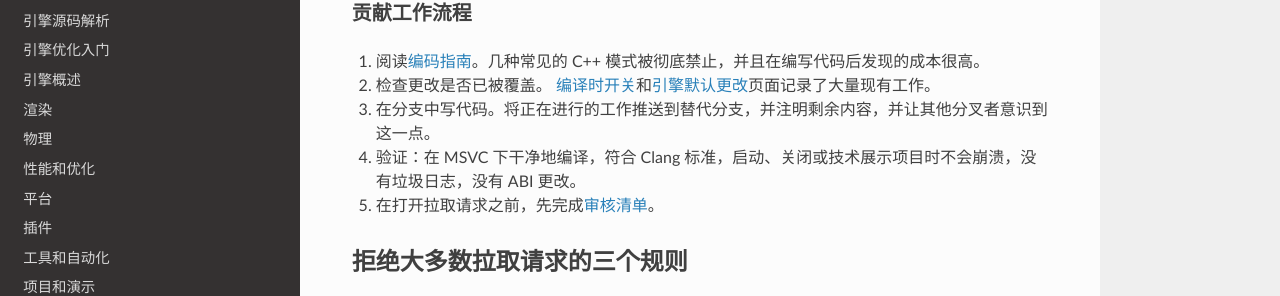
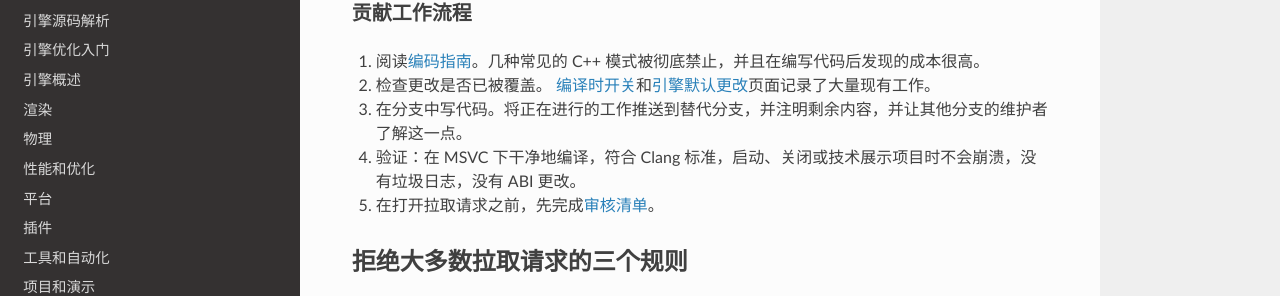
Before and after one commit to OpenHUTB/cpp, an MkDocs documentation site: the page built from docs/optimization/Contributing/Contributing.md, in a window 1280 px wide and 900 px high, scrolled down 519 px. Shown: the part 158-454 px from the top of the window. Built offline with MkDocs 1.6.1, drawn with Linux system fonts in a browser that asks for light colours; nearby versions of some CDN libraries; a script that is not in the unit is left out.

Commit message:
docs(contributing): 「其他分叉者」改为「其他分支的维护者」

```diff
--- a/docs/optimization/Contributing/Contributing.md
+++ b/docs/optimization/Contributing/Contributing.md
@@ -23,7 +23,7 @@ Vite的存在是因为UE 4.27可以变得又快又稳定。妥协的贡献要么
 
 2. 检查更改是否已被覆盖。 <a href="../Performance/Compile-Time-Switches.md">编译时开关</a>和<a href="../Performance/Engine-Defaults.md">引擎默认更改</a>页面记录了大量现有工作。
 
-3. 在分支中写代码。将正在进行的工作推送到替代分支，并注明剩余内容，并让其他分叉者意识到这一点。
+3. 在分支中写代码。将正在进行的工作推送到替代分支，并注明剩余内容，并让其他分支的维护者了解这一点。
 
 4. 验证：在 MSVC 下干净地编译，符合 Clang 标准，启动、关闭或技术展示项目时不会崩溃，没有垃圾日志，没有 ABI 更改。
 
```
